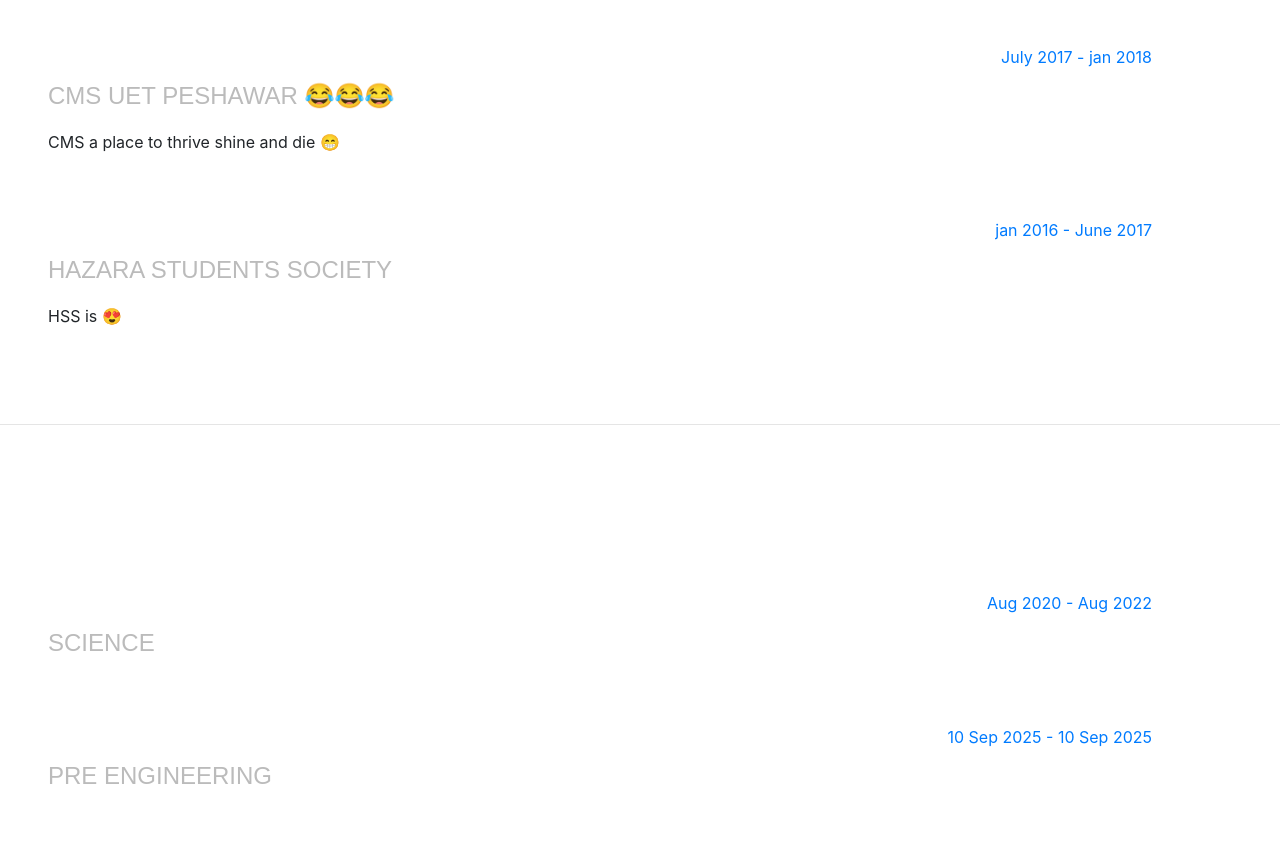
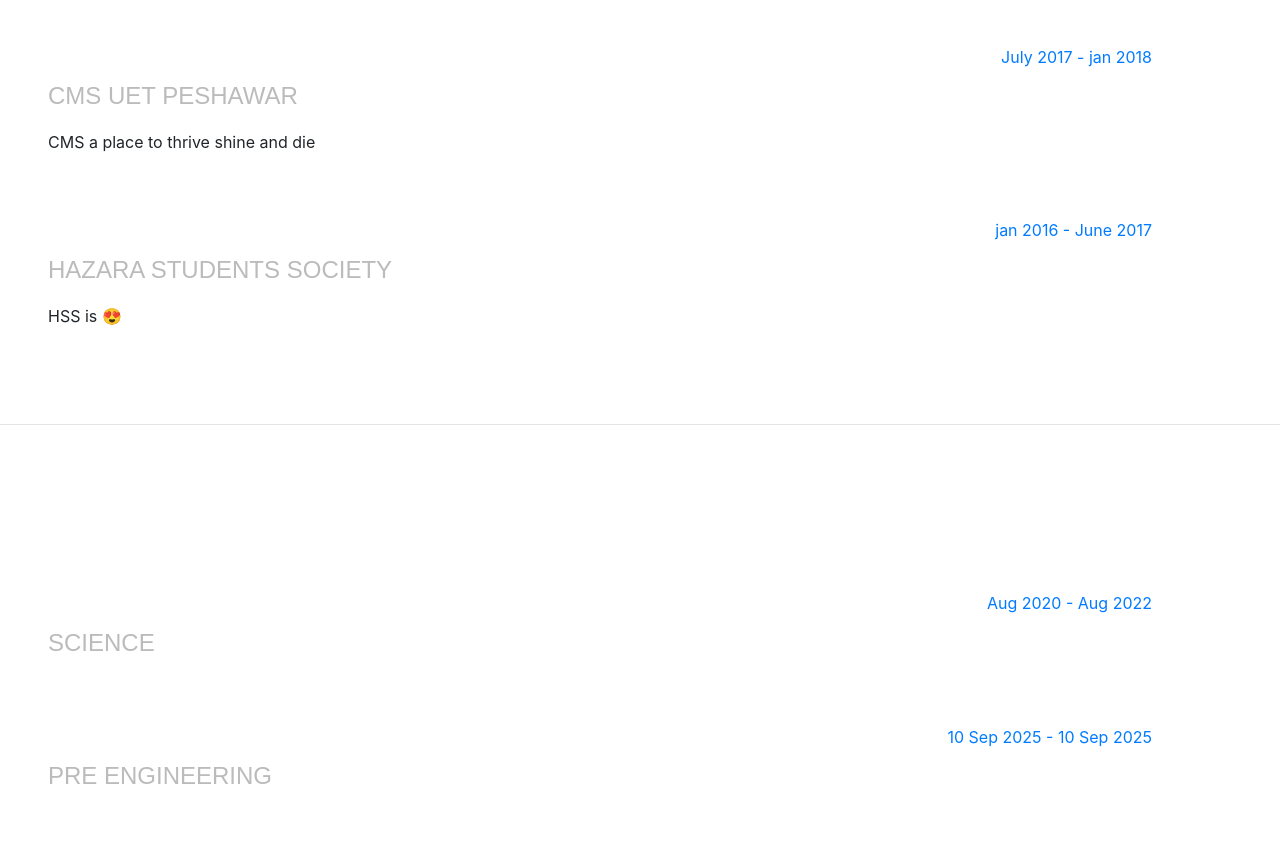
Before and after one commit to Amirzeb371/Amirzezb-portfolio, a website with bundled scripts: page index.html in a window 1280 px wide. Shown: the part 1216-2071 px from the top of the page. Built offline with nearby package versions, Linux system fonts and the light colour scheme; files whose address does not match are found by name; a web font is replaced by a local one.

Commit message:
Update index.html

```diff
--- a/index.html
+++ b/index.html
@@ -168,8 +168,8 @@
         <div class="resume-item d-flex flex-column flex-md-row justify-content-between mb-5">
           <div class="resume-content">
             <h3 class="mb-0">Full Stack Developer</h3>
-            <div class="subheading mb-3">CMS UET Peshawar 😂😂😂</div>
-            <p>CMS a place to thrive shine and die 😁</p>
+            <div class="subheading mb-3">CMS UET Peshawar </div>
+            <p>CMS a place to thrive shine and die </p>
           </div>
           <div class="resume-date text-md-right">
             <span class="text-primary">July 2017 - jan 2018</span>
```
